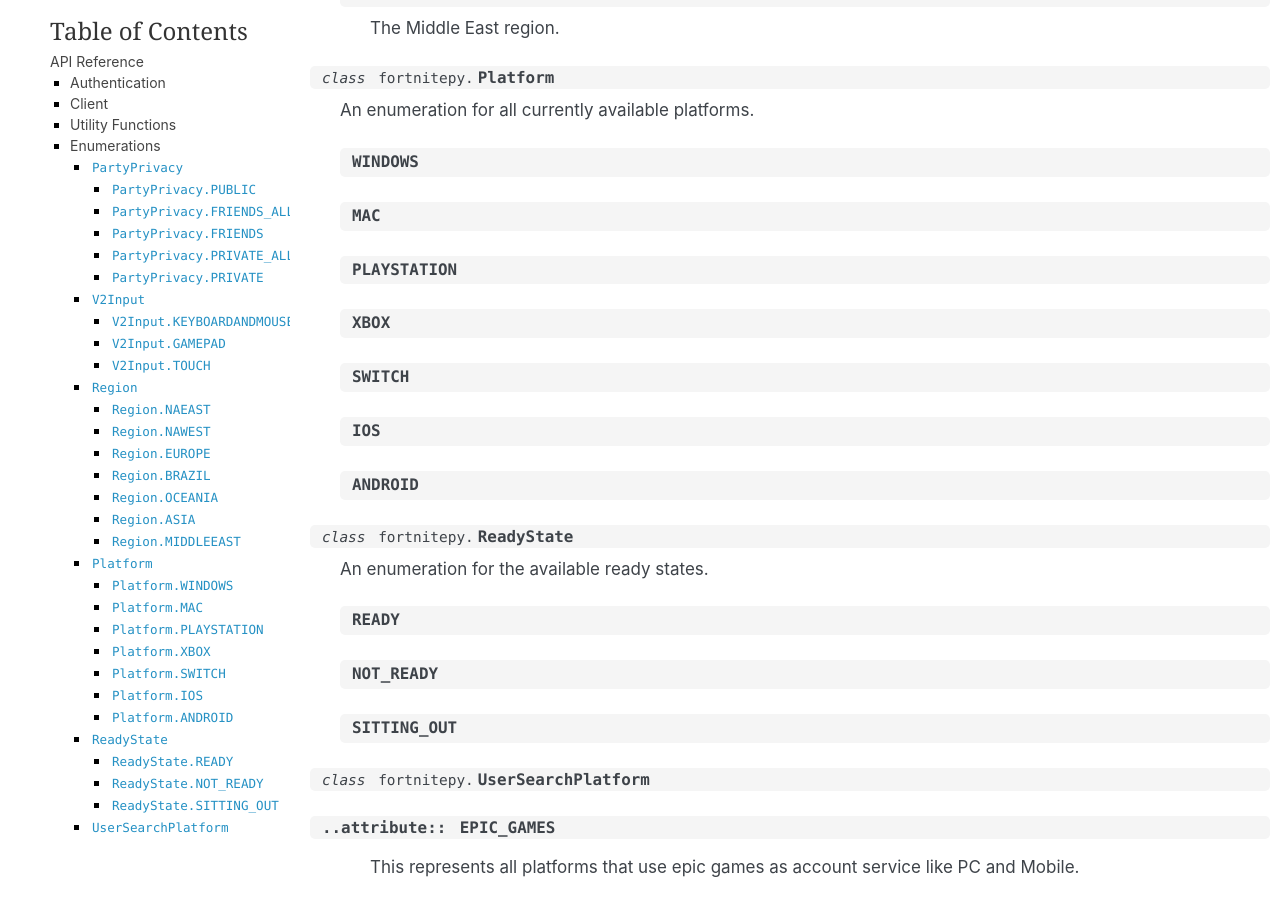
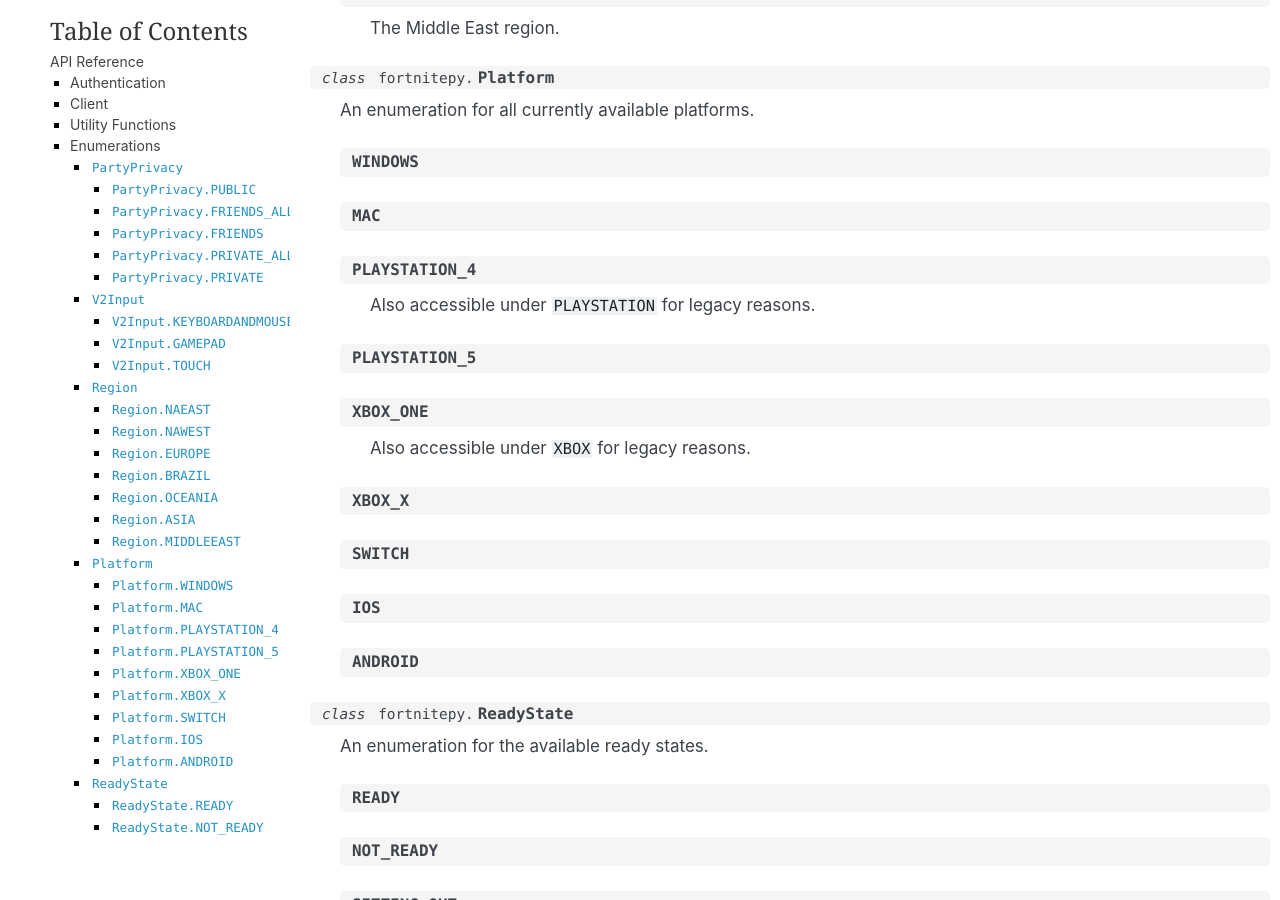
Before and after one commit to Terbau/fortnitepy, a Sphinx documentation site: the page built from docs/api.rst, in a window 1280 px wide and 900 px high, scrolled down 3245 px. Built offline with Sphinx 7.4.7, drawn with Linux system fonts in a browser that asks for light colours.

Commit message:
Added xbox x and playstation 5 enum values

```diff
--- a/docs/api.rst
+++ b/docs/api.rst
@@ -126,8 +126,14 @@
 
 	.. attribute:: WINDOWS
 	.. attribute:: MAC
-	.. attribute:: PLAYSTATION
-	.. attribute:: XBOX
+	.. attribute:: PLAYSTATION_4
+
+		Also accessible under ``PLAYSTATION`` for legacy reasons.
+	.. attribute:: PLAYSTATION_5
+	.. attribute:: XBOX_ONE
+
+		Also accessible under ``XBOX`` for legacy reasons.
+	.. attribute:: XBOX_X
 	.. attribute:: SWITCH
 	.. attribute:: IOS
 	.. attribute:: ANDROID
```
Also changed, not shown: 1 other file.
